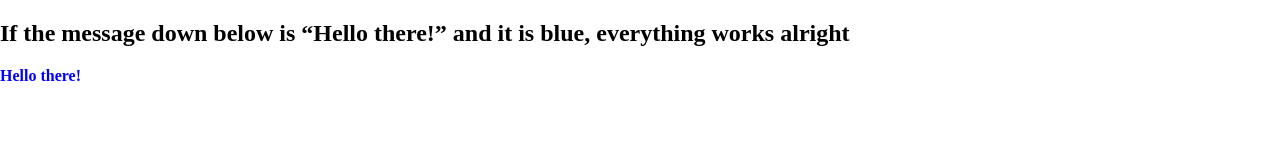
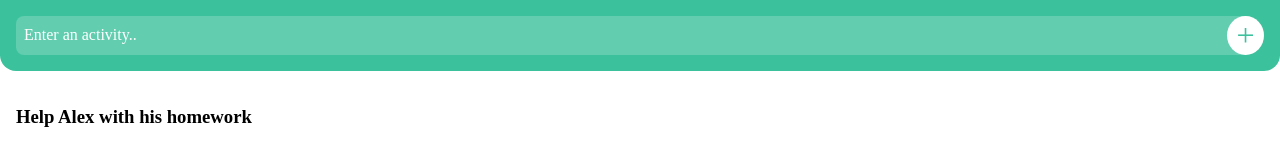
Before and after one commit to Sir821/test-website-1, a website built with Parcel: page src/html/index.html in a window 1280 px wide. Built offline with nearby package versions, Linux system fonts and the light colour scheme.

Commit message:
feat: add todo addblock

```diff
--- a/src/css/main.scss
+++ b/src/css/main.scss
@@ -1,6 +1,41 @@
-$blue: blue;
+.container {
+	padding: 1rem;
+}
 
-p {
-	font-weight: bold;
-	color: $blue;
+.add-todo {
+	display: flex;
+
+	background-color: #3cc19d;
+
+	border-bottom-right-radius: 1rem;
+	border-bottom-left-radius: 1rem;
+
+	align-content: center;
+
+	input {
+		flex-grow: 1;
+
+		background-color: #63cdb0;
+		color: white;
+
+		padding: 0.5rem;
+		margin-right: -1.3rem;
+
+		border: none;
+		border-radius: 0.5rem;
+
+		&::placeholder {
+			color: white;
+		}
+	}
+
+	button {
+		width: 2.3rem;
+
+		border: none;
+		border-radius: 50%;
+		font-size: 2rem;
+		color: #3cc19d;
+		background-color: white;
+	}
 }
--- a/src/html/index.html
+++ b/src/html/index.html
@@ -24,8 +24,22 @@
 	</head>
 
 	<body>
-		<h2>If the message down below is “Hello there!” and it is blue, everything works alright</h2>
-		<p id="test">If you see this, something went wrong</p>
+		<div class="add-todo container">
+			<input type="text" name="" id="" placeholder="Enter an activity.." />
+			<button>+</button>
+		</div>
+		<div class="todos container">
+			<div class="todos_undone">
+				<div class="todo todo-undone">
+					<h3>Help Alex with his homework</h3>
+					<div class="icon delete"></div>
+					<div class="todo_divider"></div>
+					<div class="icon set-done"></div>
+				</div>
+			</div>
+			<div class="divider"></div>
+			<div class="todos_done"></div>
+		</div>
 
 		<script src="../js/vendor/modernizr-3.11.2.min.js"></script>
 		<script src="../js/plugins.js"></script>
```
